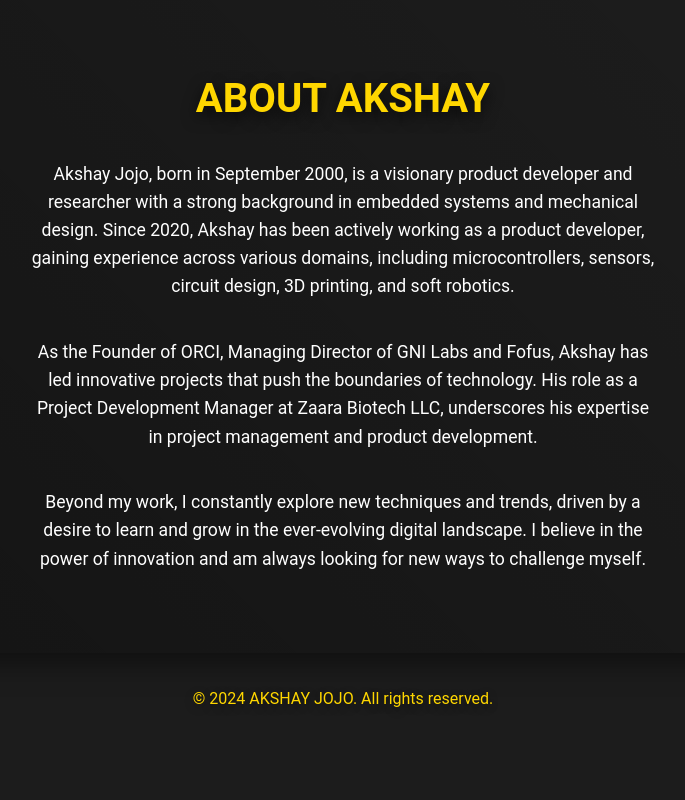
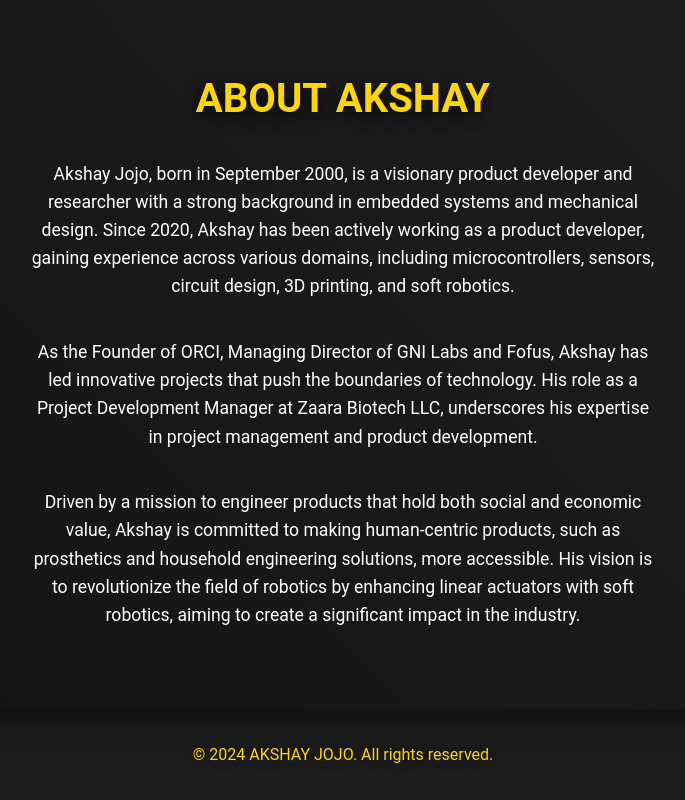
Before and after one commit to Parthivajith/profilesite, a plain HTML site: page index.html in a window 1280 px wide. Shown: the part 818-1618 px from the top of the page, without its empty margins (297-982 px from the left). Before the commit the page ends 1562 px from the top, so only its background shows below. Drawn offline with Linux system fonts and the light colour scheme.

Commit message:
Update index.html

```diff
--- a/index.html
+++ b/index.html
@@ -34,7 +34,7 @@
         <h2>About Akshay</h2>
         <p>Akshay Jojo, born in September 2000, is a visionary product developer and researcher with a strong background in embedded systems and mechanical design. Since 2020, Akshay has been actively working as a product developer, gaining experience across various domains, including microcontrollers, sensors, circuit design, 3D printing, and soft robotics.</p>
         <p>As the Founder of ORCI, Managing Director of GNI Labs and Fofus, Akshay has led innovative projects that push the boundaries of technology. His role as a Project Development Manager at Zaara Biotech LLC, underscores his expertise in project management and product development.</p>
-        <p>Beyond my work, I constantly explore new techniques and trends, driven by a desire to learn and grow in the ever-evolving digital landscape. I believe in the power of innovation and am always looking for new ways to challenge myself.</p>
+        <p>Driven by a mission to engineer products that hold both social and economic value, Akshay is committed to making human-centric products, such as prosthetics and household engineering solutions, more accessible. His vision is to revolutionize the field of robotics by enhancing linear actuators with soft robotics, aiming to create a significant impact in the industry.</p>
     </section>
     <footer>
         <p>&copy; 2024 AKSHAY JOJO. All rights reserved.</p>
```
